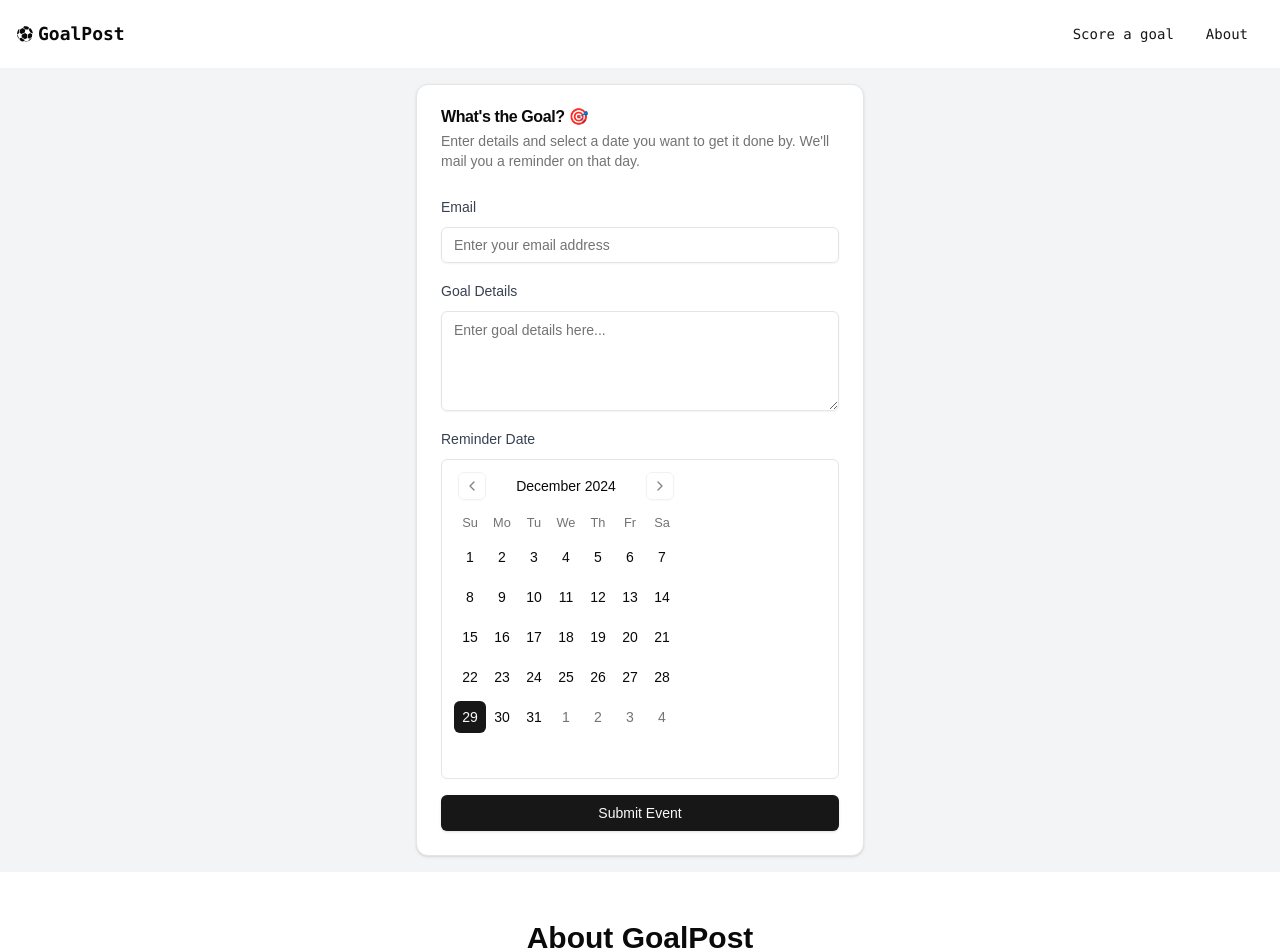
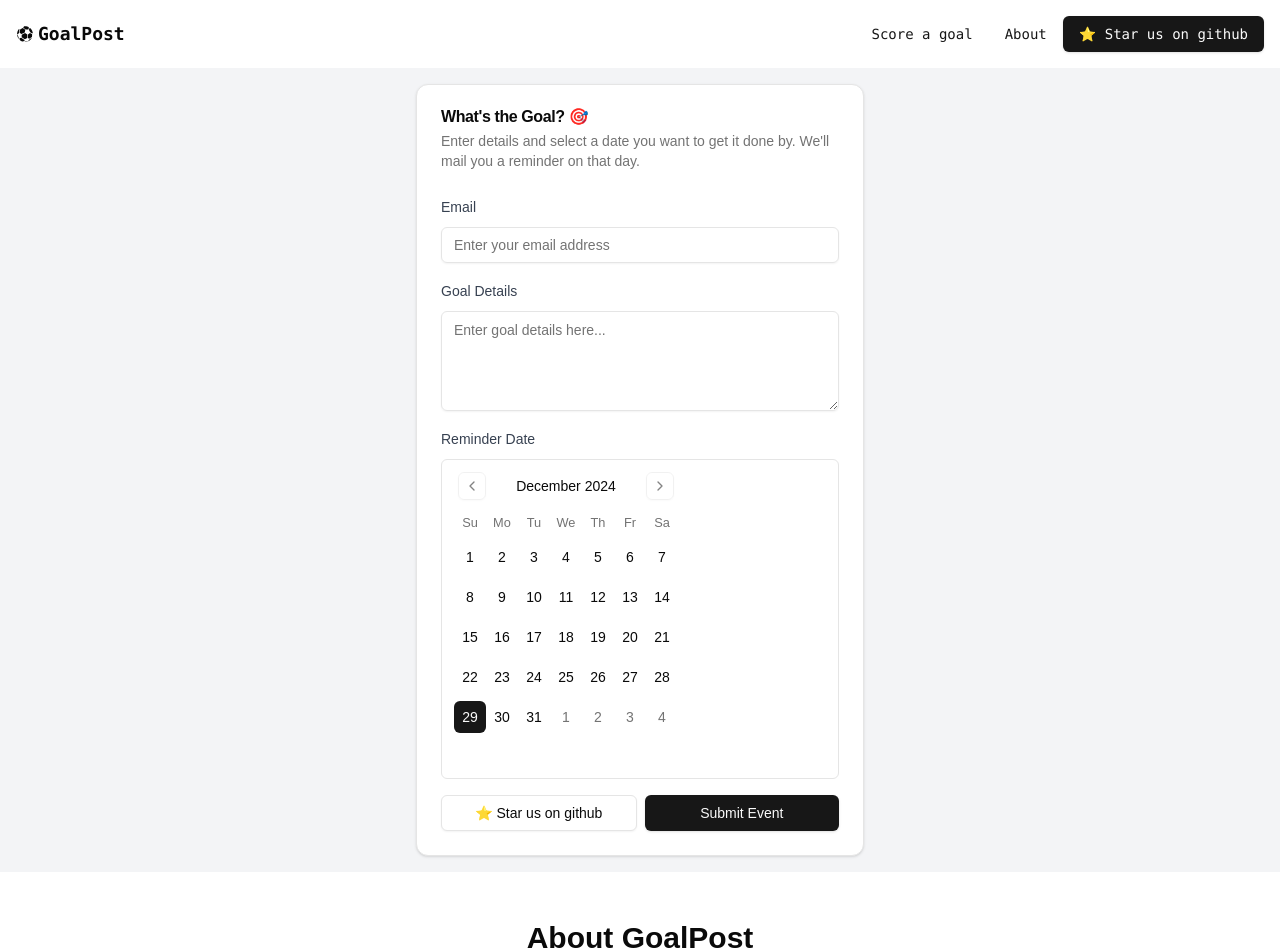
Before and after one commit to kyrexi/goalpost, a Next.js app: page / in a window 1280 px wide. Shown: the top 952 px of the page. Built offline with nearby package versions, Linux system fonts and the light colour scheme.

Commit message:
Add GitHub star button to header and form components

```diff
--- a/src/components/form.tsx
+++ b/src/components/form.tsx
@@ -15,6 +15,7 @@ import {
 import { Label } from "@/components/ui/label";
 import { Input } from "@/components/ui/input";
 import { toast } from "sonner";
+import Link from "next/link";
 
 export default function Form() {
   const [date, setDate] = useState<Date | undefined>(new Date());
@@ -110,7 +111,12 @@ export default function Form() {
               />
             </div>
           </CardContent>
-          <CardFooter>
+          <CardFooter className="flex flex-col-reverse md:flex-row justify-between items-center gap-2">
+            <Button variant={"outline"} className="w-full">
+              <Link href={"https://github.com/kyrexi/goalpost"}>
+                ⭐ Star us on github
+              </Link>
+            </Button>
             <Button type="submit" className="w-full">
               Submit Event
             </Button>
--- a/src/components/header.tsx
+++ b/src/components/header.tsx
@@ -11,11 +11,14 @@ export default function Header() {
           GoalPost
         </Link>
         <div className="flex">
-          <Button asChild variant={"link"}>
+          <Button asChild variant={"link"} className="hidden md:block">
             <Link href={"/#create"}>Score a goal</Link>
           </Button>
-          <Button asChild variant={"link"}>
+          <Button asChild variant={"link"} className="hidden md:block">
             <Link href={"/#about"}>About</Link>
+          </Button>
+          <Button variant={"default"} >
+            <Link href={"https://github.com/kyrexi/goalpost"}>⭐ Star us on github</Link>
           </Button>
         </div>
       </nav>
```
